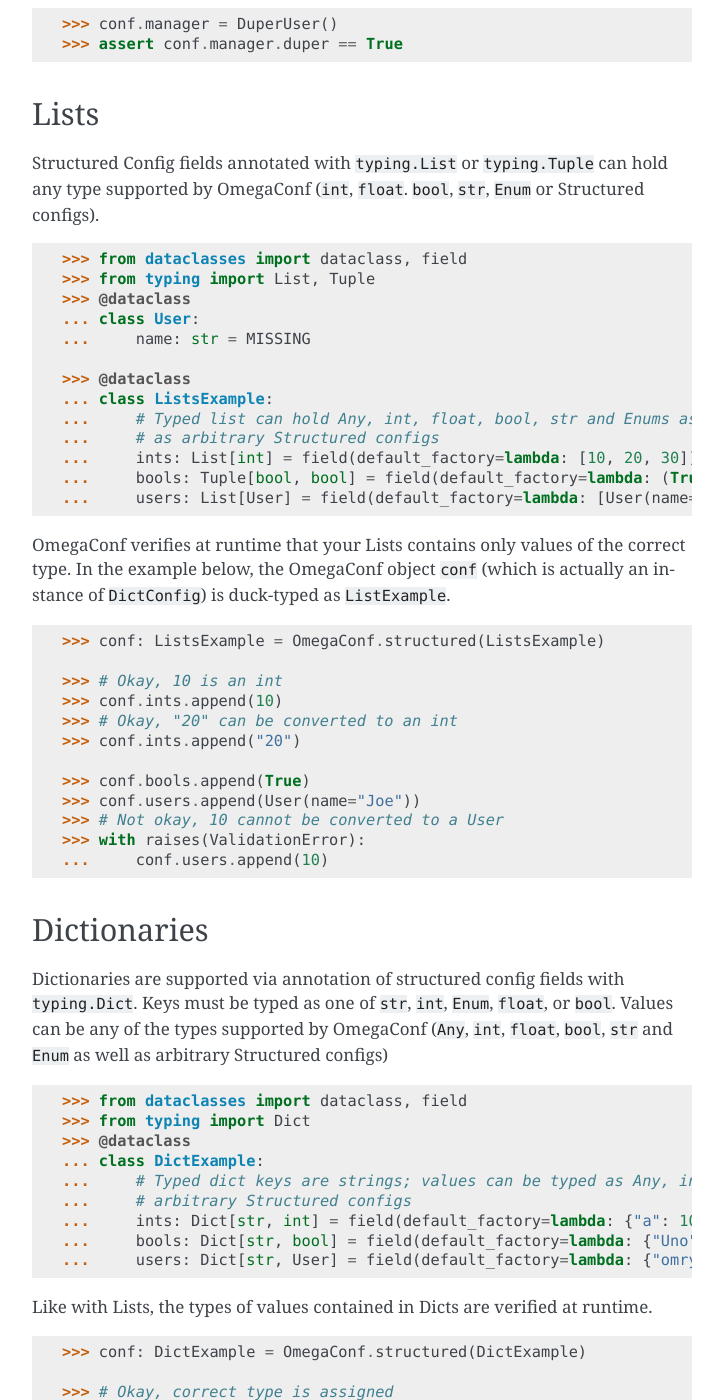
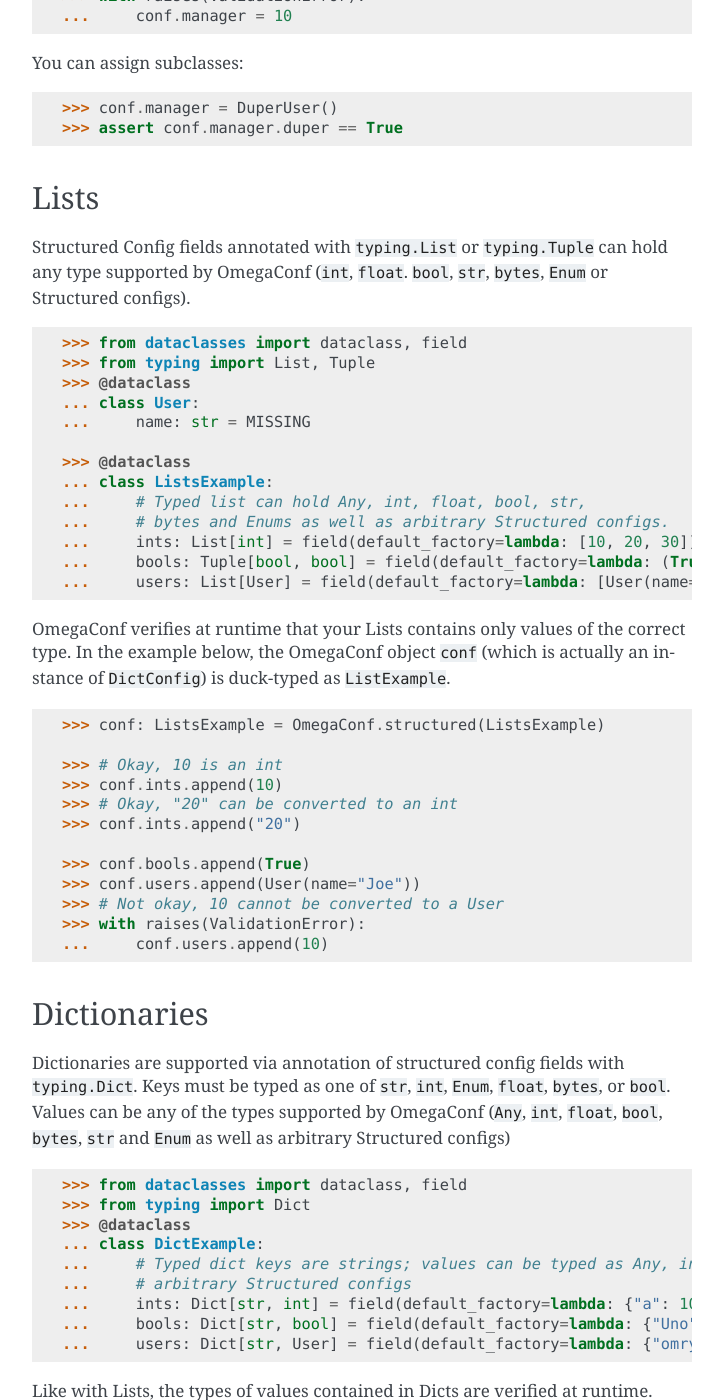
Before and after one commit to omry/omegaconf, a Sphinx documentation site: the page built from docs/source/structured_config.rst, in a window 1280 px wide and 1400 px high, scrolled down 3828 px. Shown: the whole window, without its empty margins (388-1111 px from the left). Built offline with Sphinx 7.4.7, drawn with Linux system fonts in a browser that asks for light colours; some of the changed text lies outside the part shown.

Commit message:
docs and news fragment for BytesNode
Co-authored-by: name <pedropgusmao@gmail.com>

```diff
--- a/docs/source/custom_resolvers.rst
+++ b/docs/source/custom_resolvers.rst
@@ -266,8 +266,8 @@
 
 With ``oc.decode``, strings can be converted into their corresponding data types using
 the :ref:`"element" parser rule of the OmegaConf grammar<element-types>`.
-This grammar recognizes typical data types like ``bool``, ``int``, ``float``, ``dict`` and ``list``,
-e.g. ``"true"``, ``"1"``, ``"1e-3"``, ``"{a: b}"``, ``"[a, b, c]"``.
+This grammar recognizes typical data types like ``bool``, ``int``, ``float``, ``bytes``, ``dict`` and ``list``,
+e.g. ``"true"``, ``"1"``, ``"1e-3"``, ``b"123"``, ``"{a: b}"``, ``"[a, b, c]"``.
 
 Note that:
 
--- a/docs/source/structured_config.rst
+++ b/docs/source/structured_config.rst
@@ -51,6 +52,7 @@
     ...     is_awesome: bool = True
     ...     height: Height = Height.SHORT
     ...     description: str = "text"
+    ...     data: bytes = b"bin_data"
 
 You can create a config based on the SimpleTypes class itself or an instance of it.
 Those would be equivalent by default, but the Object variant allows you to set the values of specific
@@ -206,7 +210,7 @@
 Lists
 ^^^^^
 Structured Config fields annotated with ``typing.List`` or ``typing.Tuple`` can hold any type
-supported by OmegaConf (``int``, ``float``. ``bool``, ``str``, ``Enum`` or Structured configs).
+supported by OmegaConf (``int``, ``float``. ``bool``, ``str``, ``bytes``, ``Enum`` or Structured configs).
 
 .. doctest::
 
@@ -218,8 +222,8 @@
 
     >>> @dataclass
     ... class ListsExample:
-    ...     # Typed list can hold Any, int, float, bool, str and Enums as well
-    ...     # as arbitrary Structured configs
+    ...     # Typed list can hold Any, int, float, bool, str,
+    ...     # bytes and Enums as well as arbitrary Structured configs.
     ...     ints: List[int] = field(default_factory=lambda: [10, 20, 30])
     ...     bools: Tuple[bool, bool] = field(default_factory=lambda: (True, False))
     ...     users: List[User] = field(default_factory=lambda: [User(name="omry")])
@@ -245,8 +249,8 @@
 Dictionaries
 ^^^^^^^^^^^^
 Dictionaries are supported via annotation of structured config fields with ``typing.Dict``.
-Keys must be typed as one of ``str``, ``int``, ``Enum``, ``float``, or ``bool``. Values can
-be any of the types supported by OmegaConf (``Any``, ``int``, ``float``, ``bool``, ``str`` and ``Enum`` as well
+Keys must be typed as one of ``str``, ``int``, ``Enum``, ``float``, ``bytes``, or ``bool``. Values can
+be any of the types supported by OmegaConf (``Any``, ``int``, ``float``, ``bool``, ``bytes``, ``str`` and ``Enum`` as well
 as arbitrary Structured configs)
 
 .. doctest::
@@ -255,7 +259,7 @@
     >>> from typing import Dict
     >>> @dataclass
     ... class DictExample:
-    ...     # Typed dict keys are strings; values can be typed as Any, int, float, bool, str and Enums or
+    ...     # Typed dict keys are strings; values can be typed as Any, int, float, bool, str, bytes and Enums or
     ...     # arbitrary Structured configs
     ...     ints: Dict[str, int] = field(default_factory=lambda: {"a": 10, "b": 20, "c": 30})
     ...     bools: Dict[str, bool] = field(default_factory=lambda: {"Uno": True, "Zoro": False})
--- a/docs/source/usage.rst
+++ b/docs/source/usage.rst
@@ -64,13 +64,13 @@
     ...   BLUE = 2
     >>>
     >>> conf = OmegaConf.create(
-    ...   {"key": "str", 123: "int", True: "bool", 3.14: "float", Color.RED: "Color"}
+    ...   {"key": "str", 123: "int", True: "bool", 3.14: "float", Color.RED: "Color", b"123": "bytes"}
     ... )
     >>>
     >>> print(conf)
-    {'key': 'str', 123: 'int', True: 'bool', 3.14: 'float', <Color.RED: 1>: 'Color'}
+    {'key': 'str', 123: 'int', True: 'bool', 3.14: 'float', <Color.RED: 1>: 'Color', b'123': 'bytes'}
 
-OmegaConf supports ``str``, ``int``, ``bool``, ``float`` and Enums as dictionary key types.
+OmegaConf supports ``str``, ``int``, ``bool``, ``float`` ``bytes``, and ``Enum`` as dictionary key types.
 
 From a list
 ^^^^^^^^^^^
```
Also changed, not shown: other parts of docs/source/structured_config.rst (+4 -1 lines), 1 other file.
